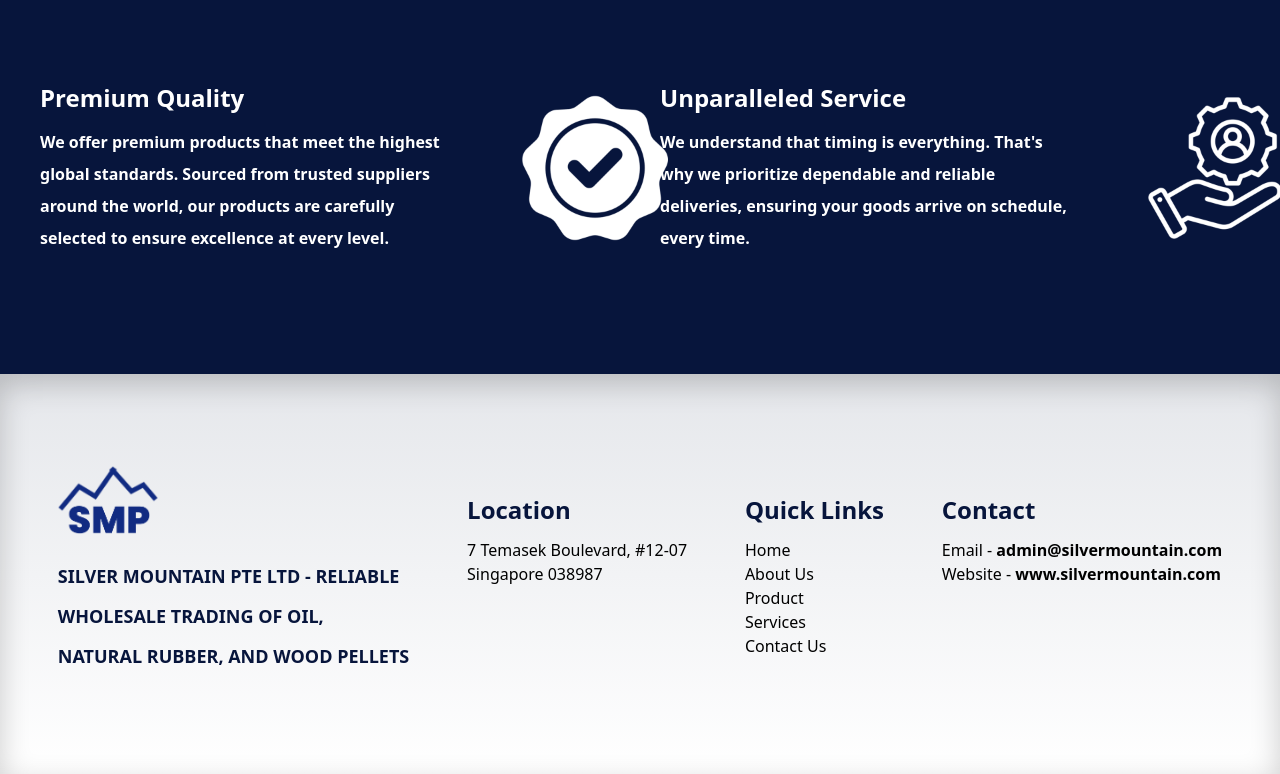
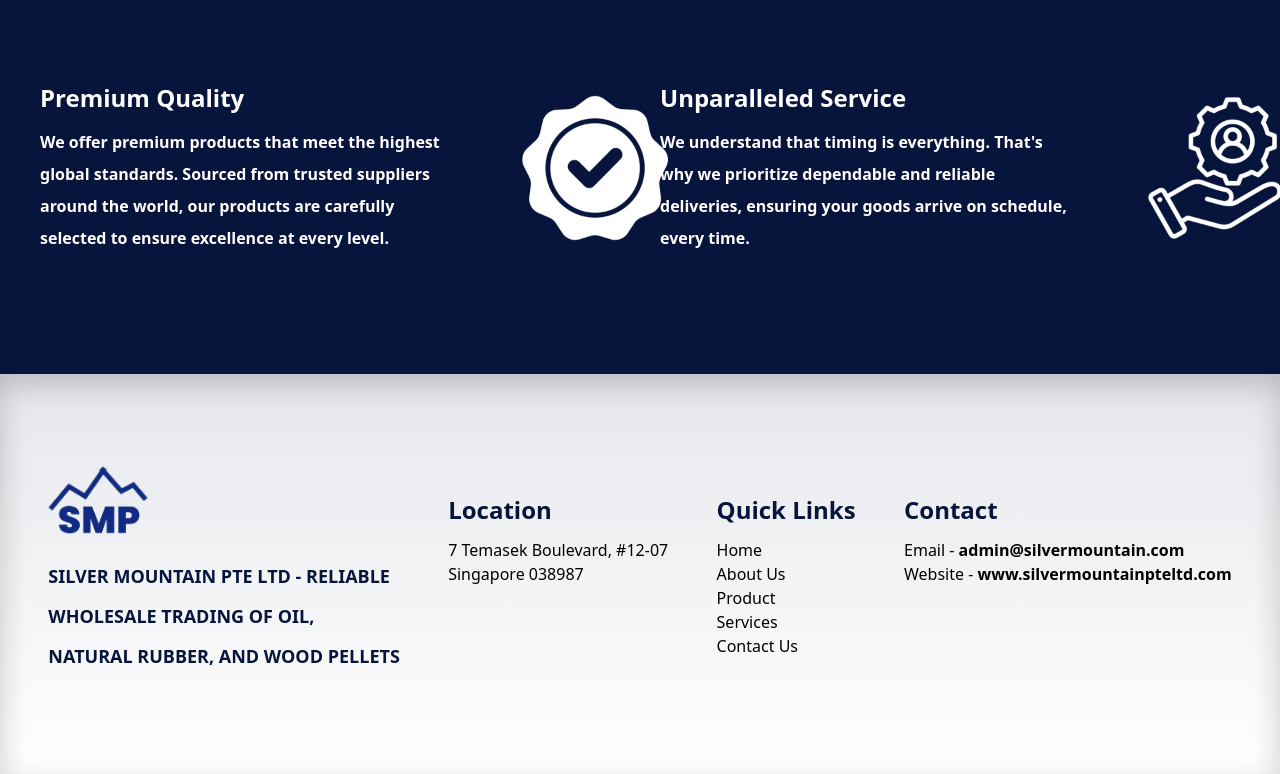
Before and after one commit to iamjusSawSoe/silvermountain, a Next.js app: page / in a window 1280 px wide. Shown: the part 1096-1870 px from the top of the page. Built offline with nearby package versions, Linux system fonts and the light colour scheme.

Commit message:
website name change on footer

```diff
--- a/components/Footer.js
+++ b/components/Footer.js
@@ -69,7 +69,7 @@ const Footer = () => {
             Email - <b>admin@silvermountain.com</b>
           </span>
           <span>
-            Website - <b>www.silvermountain.com</b>
+            Website - <b>www.silvermountainpteltd.com</b>
           </span>
         </div>
       </div>
```
